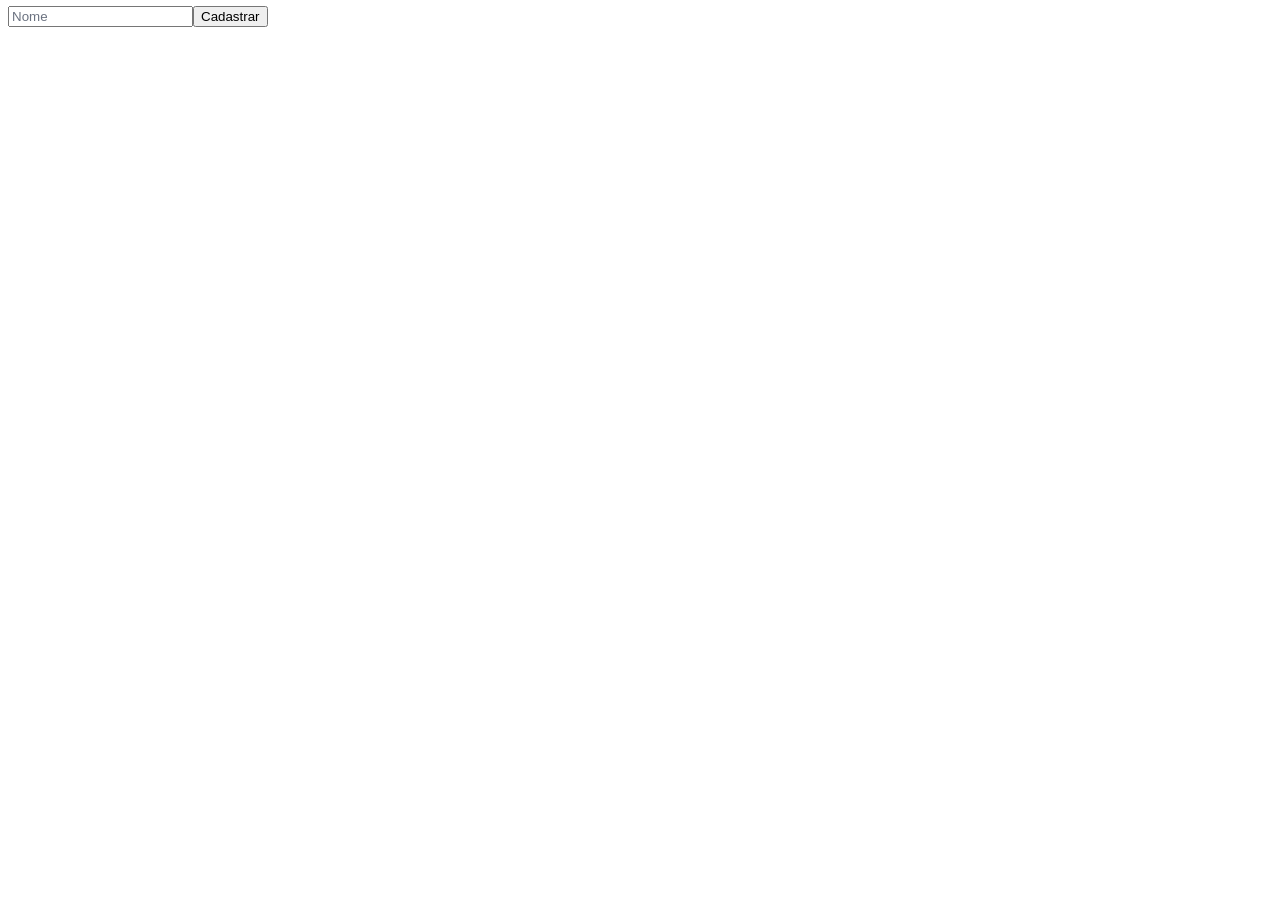
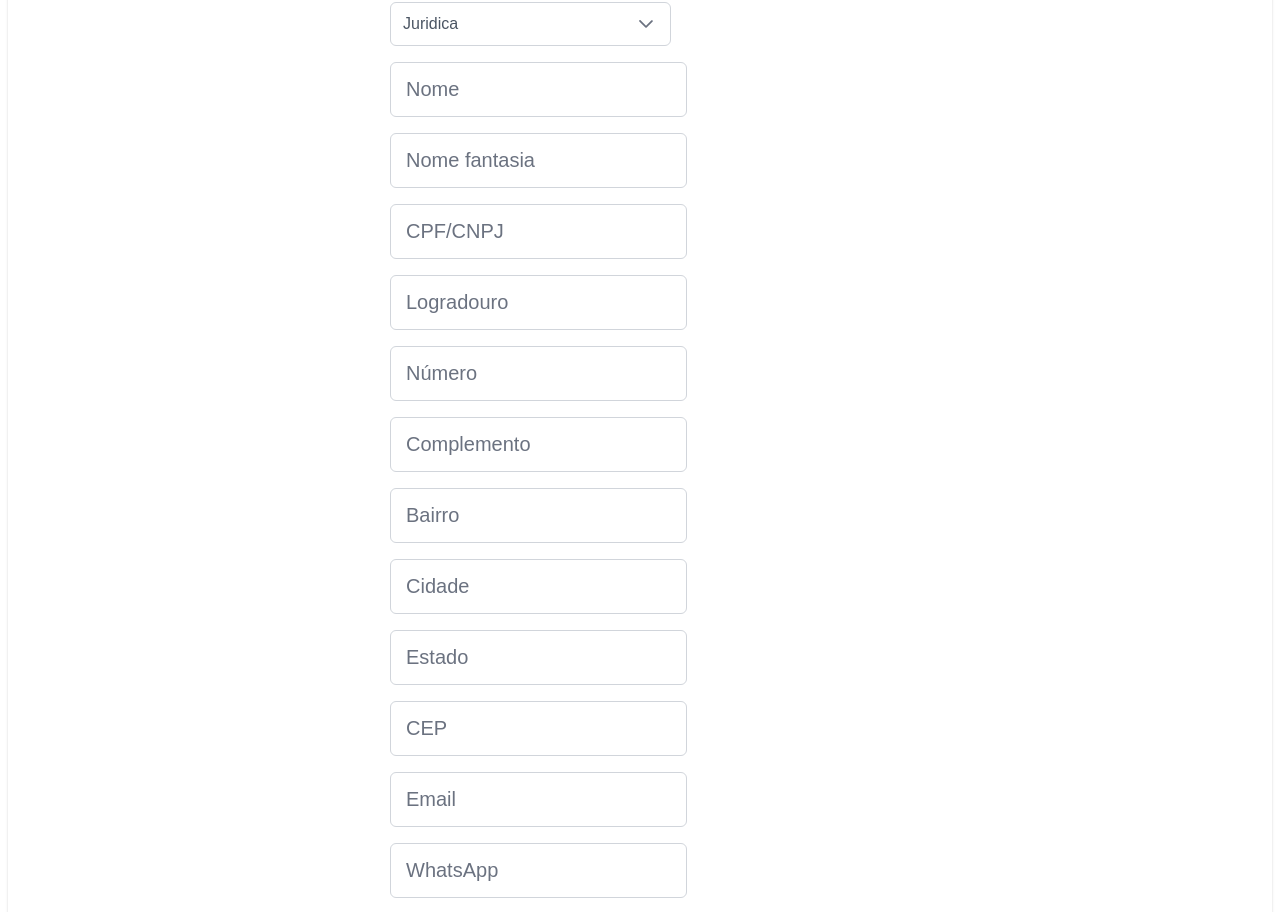
Before and after one commit to Fonsecach/front-pagamentos, a React (Vite) app: page /pessoas/cadastrar in a window 1280 px wide. Shown: the part 140-1052 px from the top of the page. Before the commit the page ends 800 px from the top, so only its background shows below. Built offline with nearby package versions, Linux system fonts and the light colour scheme; a web font is replaced by a local one.

Commit message:
add forms post

```diff
--- /dev/null
+++ b/src/components/pages/PessoaCadastrar.css
@@ -0,0 +1,21 @@
+.pessoa-form {
+    display: flex;
+    flex-direction: column;
+    align-items: center;
+  }
+
+  .pessoa-form .mb-3 {
+    width: 100%;
+    max-width: 500px;
+    margin-bottom: 1rem;
+  }
+
+  .pessoa-form .flex {
+    width: 100%;
+  }
+  .pessoa-form .ml-3 {
+    margin-left: 3rem;
+  }
+  .custom-dropdown .p-dropdown-item {
+    color: #333;
+  }
--- a/src/components/pages/PessoaCadastrar.tsx
+++ b/src/components/pages/PessoaCadastrar.tsx
@@ -1,53 +1,138 @@
-import React, { useState, useEffect } from 'react';
-import { Pessoa } from '../../models/Pessoa';
-import { Enderecos } from '../../models/Enderecos';
-import { Contato } from '../../models/Contatos';
+import React, { useState } from 'react';
+import { Pessoa, TipoPessoa } from '../../models/Pessoa';
 import axios from 'axios';
-import { TipoPessoa } from '../../models/Pessoa'; // Importe o enum TipoPessoa
+import { Card } from 'primereact/card';
+import { Button } from 'primereact/button';
+import { InputText } from 'primereact/inputtext';
+import { Dropdown } from 'primereact/dropdown';
+import './PessoaCadastrar.css';
 
 function PessoaCadastrar() {
   const [nome, setNome] = useState("");
   const [nomeFantasia, setNomeFantasia] = useState("");
   const [numDocumento, setNumDocumento] = useState("");
-  const [tipo, setTipo] = useState<TipoPessoa>(TipoPessoa.Fisica); // Define o valor inicial do tipo
-  const [enderecos, setEnderecos] = useState<Enderecos[]>([]);
-  const [contatos, setContatos] = useState<Contato[]>([]);
-  const [criadoEm, setCriadoEm] = useState<Date>(new Date());
-  const [atualizadoEm, setAtualizadoEm] = useState<Date>(new Date());
+  const [tipo, setTipo] = useState<TipoPessoa>(TipoPessoa.Juridica);
+  const [criadoEm] = useState<Date>(new Date());
+  const [atualizadoEm] = useState<Date>(new Date());
   const [observacoes, setObservacoes] = useState("");
+
+  const [logradouro, setLogradouro] = useState("");
+  const [numero, setNumero] = useState("");
+  const [complemento, setComplemento] = useState("");
+  const [bairro, setBairro] = useState("");
+  const [cidade, setCidade] = useState("");
+  const [estado, setEstado] = useState("");
+  const [cep, setCep] = useState("");
+
+  const [email, setEmail] = useState("");
+  const [whatsapp, setWhatsapp] = useState("");
+  const [telefone, setTelefone] = useState("");
+
+  const tipos = ['Juridica', 'Fisica'];
 
   const cadastrarPessoa = (e: React.FormEvent) => {
     e.preventDefault(); // Impede o comportamento padrão do submit
+
     const pessoa: Pessoa = {
+      id: 0, // A API geralmente atribui o ID
       nome: nome,
       nomeFantasia: nomeFantasia,
       numDocumento: numDocumento,
       tipo: tipo,
-      enderecos: enderecos,
-      contatos: contatos,
+      enderecos: [{
+        id: 0,
+        logradouro: logradouro,
+        numero: numero,
+        complemento: complemento,
+        bairro: bairro,
+        cidade: cidade,
+        estado: estado,
+        cep: cep,
+        pessoaId: 0 // Será atualizado após a criação da pessoa
+      }],
+      contatos: [{
+        id: 0,
+        email: email,
+        whatsapp: whatsapp,
+        telefone: telefone,
+        pessoaId: 0 // Será atualizado após a criação da pessoa
+      }],
       criadoEm: criadoEm,
       atualizadoEm: atualizadoEm,
       observacoes: observacoes,
     };
+
     axios.post('http://localhost:5241/api/pessoas/cadastrar', pessoa)
     .then((response) => {
-        console.log('Pessoa cadastrada com sucesso:', response.data);
+      const createdPessoa = response.data;
+      const newId = createdPessoa.id + 1;
+
+      console.log('Pessoa cadastrada com sucesso:', createdPessoa);
+      console.log('Novo ID (ID + 1):', newId);
+
     })
     .catch((error) => {
       console.error('Erro ao cadastrar a pessoa:', error);
     });
+
   };
 
   return (
-    <div>
-      <h1>Cadastrar Pessoa</h1>
-      <form onSubmit={cadastrarPessoa}> {/* Cria um formulário */}
-        {/* Adicione os inputs para cada estado aqui */}
-        {/* Exemplo: */}
-        <input type="text" value={nome} onChange={(e) => setNome(e.target.value)} placeholder="Nome" />
-        {/* Adicione os demais inputs de acordo com a estrutura da pessoa */}
-        <button type="submit">Cadastrar</button>
+    <div className='card flex justify-content-center'>
+      <Card title="Cadastrar Pessoa">
+        <form onSubmit={cadastrarPessoa} className='pessoa-form'>
+          <div className="mb-3">
+            <Dropdown value={tipo} onChange={(e) => setTipo(e.value)} options={tipos} optionLabel="name"
+              editable placeholder="Pessoa" className="w-full md:w-14rem custom-dropdown" />
+          </div>
+          <div className="mb-3">
+            <InputText className="p-inputtext-lg w-full" value={nome} onChange={(e) => setNome(e.target.value)} placeholder="Nome" />
+          </div>
+          <div className="mb-3">
+            <InputText className="p-inputtext-lg w-full" value={nomeFantasia} onChange={(e) => setNomeFantasia(e.target.value)} placeholder="Nome fantasia" />
+          </div>
+          <div className="mb-3">
+            <InputText className="p-inputtext-lg w-full" value={numDocumento} onChange={(e) => setNumDocumento(e.target.value)} placeholder="CPF/CNPJ" />
+          </div>
+          <div className="mb-3">
+            <InputText className="p-inputtext-lg w-full" value={logradouro} onChange={(e) => setLogradouro(e.target.value)} placeholder="Logradouro" />
+          </div>
+          <div className="mb-3">
+            <InputText className="p-inputtext-lg w-full" value={numero} onChange={(e) => setNumero(e.target.value)} placeholder="Número" />
+          </div>
+          <div className="mb-3">
+            <InputText className="p-inputtext-lg w-full" value={complemento} onChange={(e) => setComplemento(e.target.value)} placeholder="Complemento" />
+          </div>
+          <div className="mb-3">
+            <InputText className="p-inputtext-lg w-full" value={bairro} onChange={(e) => setBairro(e.target.value)} placeholder="Bairro" />
+          </div>
+          <div className="mb-3">
+            <InputText className="p-inputtext-lg w-full" value={cidade} onChange={(e) => setCidade(e.target.value)} placeholder="Cidade" />
+          </div>
+          <div className="mb-3">
+            <InputText className="p-inputtext-lg w-full" value={estado} onChange={(e) => setEstado(e.target.value)} placeholder="Estado" />
+          </div>
+          <div className="mb-3">
+            <InputText className="p-inputtext-lg w-full" value={cep} onChange={(e) => setCep(e.target.value)} placeholder="CEP" />
+          </div>
+          <div className="mb-3">
+            <InputText className="p-inputtext-lg w-full" value={email} onChange={(e) => setEmail(e.target.value)} placeholder="Email" />
+          </div>
+          <div className="mb-3">
+            <InputText className="p-inputtext-lg w-full" value={whatsapp} onChange={(e) => setWhatsapp(e.target.value)} placeholder="WhatsApp" />
+          </div>
+          <div className="mb-3">
+            <InputText className="p-inputtext-lg w-full" value={telefone} onChange={(e) => setTelefone(e.target.value)} placeholder="Telefone" />
+          </div>
+          <div className="mb-3">
+            <InputText className="p-inputtext-lg w-full" value={observacoes} onChange={(e) => setObservacoes(e.target.value)} placeholder="Observações" />
+          </div>
+          <div className="mb-3">
+            <Button label="Cancel" icon="pi pi-times" severity="secondary" outlined disabled />
+            <Button label="Cadastrar" icon="pi pi-user-plus" className='ml-3'></Button>
+          </div>
         </form>
+      </Card>
     </div>
   );
 }
```
Also changed, not shown: src/models/Contatos.ts (deleted, +0 -7 lines), src/models/Enderecos.ts (deleted, +0 -11 lines), src/models/Pessoa.ts (+20 -3 lines). Lines whose indentation alone changed are shown as unchanged.
